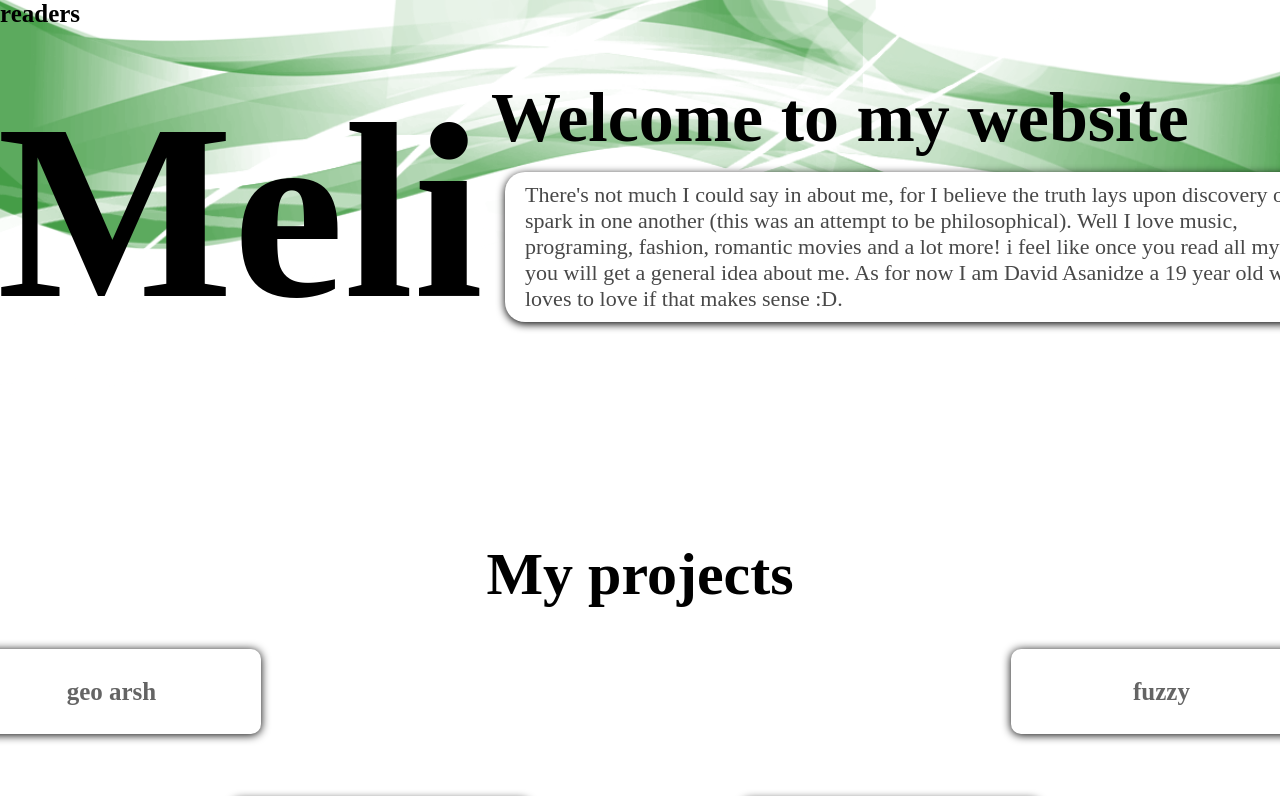
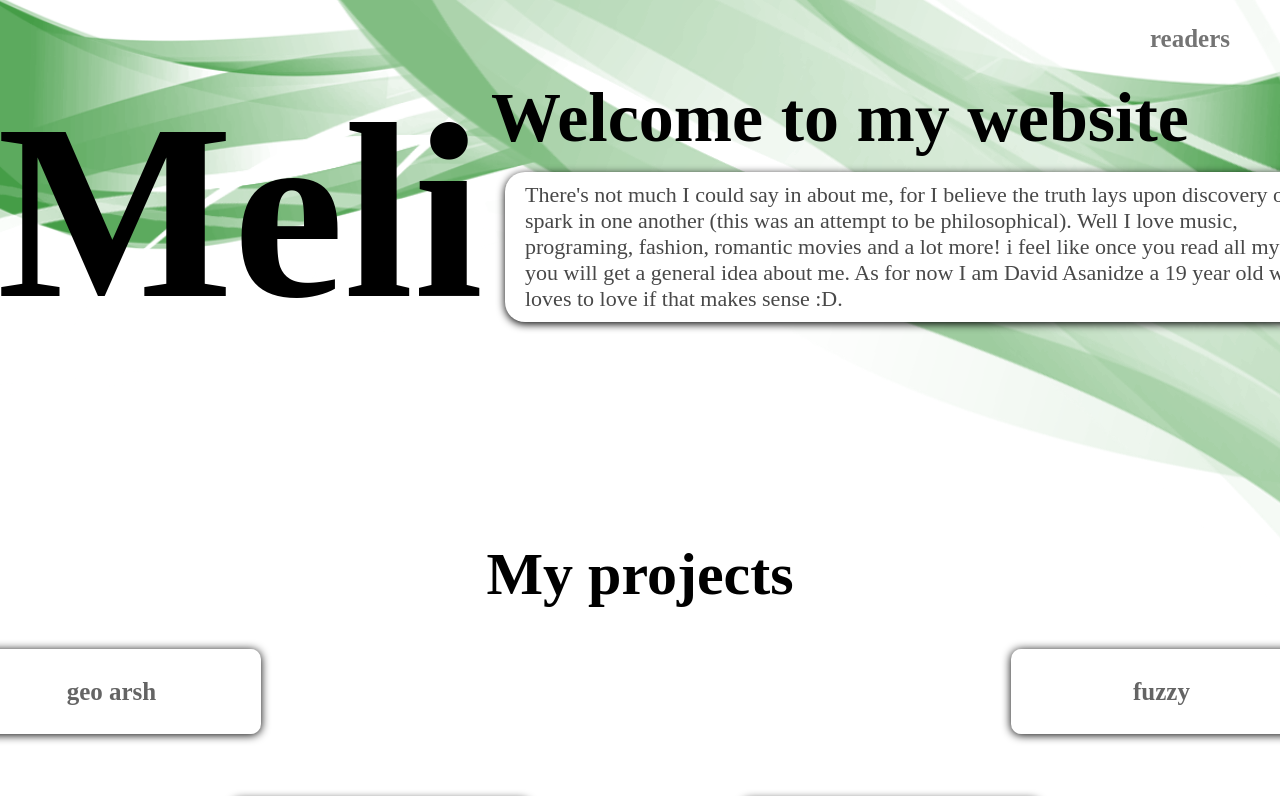
Before and after one commit to unseenmeli/meli.sh, a website: page index.html in a window 1280 px wide. Shown: the top 796 px of the page. Drawn offline with Linux system fonts and the light colour scheme.

Commit message:
finalized count readers-- added artsy side, thats pretty much it!

```diff
--- a/index.html
+++ b/index.html
@@ -6,8 +6,9 @@
     <link rel="stylesheet" type="text/css" href="style.css" />
   </head>
   <body>
+    <img class="for-reader" src="./media/index/—Pngtree—color design vector wavy lines_20819.png" />
     <main class="main-index">
-      <div class="reader-thing"><text id="reader-count"></text><text>readers</text></div>
+      <div class="reader-thing"><text id="reader-count"></text><text> readers</text></div>
       <img class="image-index" src="./media/index/trying.png" />
       <div class="intro">
         <h1>Meli</h1>
--- a/script.js
+++ b/script.js
@@ -26,47 +26,47 @@ let ws = null;
 let reconnectTimeout = null;
 
 // WebSocket URL - update this after deploying to Render
-const WS_URL = 'wss://meli-sh.onrender.com'; // UPDATE THIS with your actual Render URL
+const WS_URL = "https://meli-sh.onrender.com"; // UPDATE THIS with your actual Render URL
 
 function connectWebSocket() {
   try {
     ws = new WebSocket(WS_URL);
 
     ws.onopen = () => {
-      console.log('Connected to visitor counter');
+      console.log("Connected to visitor counter");
       sendStatus();
     };
 
     ws.onmessage = (event) => {
       const data = JSON.parse(event.data);
-      if (data.type === 'count' && readerElement) {
+      if (data.type === "count" && readerElement) {
         readerElement.textContent = data.count;
         console.log(`Active readers: ${data.count}`);
       }
     };
 
     ws.onclose = () => {
-      console.log('Disconnected from counter');
+      console.log("Disconnected from counter");
       reconnectTimeout = setTimeout(connectWebSocket, 3000);
     };
 
     ws.onerror = (error) => {
-      console.error('WebSocket error:', error);
+      console.error("WebSocket error:", error);
     };
   } catch (error) {
-    console.error('Failed to connect:', error);
-    if (readerElement) readerElement.textContent = '1';
+    console.error("Failed to connect:", error);
+    if (readerElement) readerElement.textContent = "1";
   }
 }
 
 function sendStatus() {
   if (ws && ws.readyState === WebSocket.OPEN) {
-    const status = document.visibilityState === 'visible' ? 1 : 0;
-    ws.send(JSON.stringify({ type: 'status', status }));
+    const status = document.visibilityState === "visible" ? 1 : 0;
+    ws.send(JSON.stringify({ type: "status", status }));
   }
 }
 
-document.addEventListener('visibilitychange', () => {
+document.addEventListener("visibilitychange", () => {
   sendStatus();
 });
 
--- a/style.css
+++ b/style.css
@@ -5,6 +5,7 @@ body {
   margin: 0;
   padding: 0;
   min-height: 100vh;
+  overscroll-behavior: none;
 }
 
 body {
@@ -445,10 +446,25 @@ a:hover {
   .post-main a {
     word-break: break-word;
   }
+
+  .reader-thing {
+    font-size: 18px !important;
+    transform: translate(-230px, 210px);
+  }
 }
 
 .reader-thing {
-  position: fixed;
+  position: absolute;
   font-size: 25px;
   font-weight: bold;
+  right: 50px;
+  top: 25px;
+  font-family: "Times New Roman", Times, serif;
+  color: #666;
+  opacity: 90%;
 }
+
+.for-reader {
+  position: absolute;
+  right: 0;
+}
```
Also changed, not shown: media/index/dsad.png (added), media/index/—Pngtree—color design vector wavy lines_20819.png (added).
